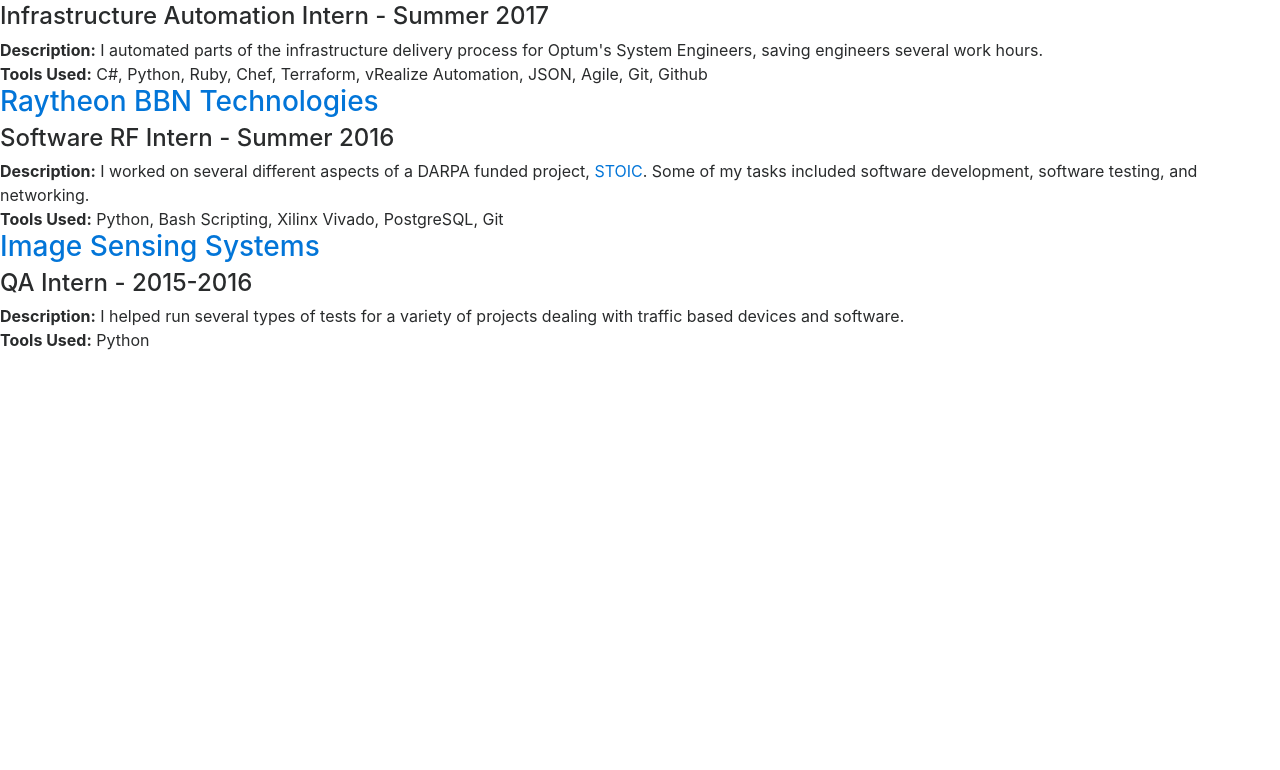
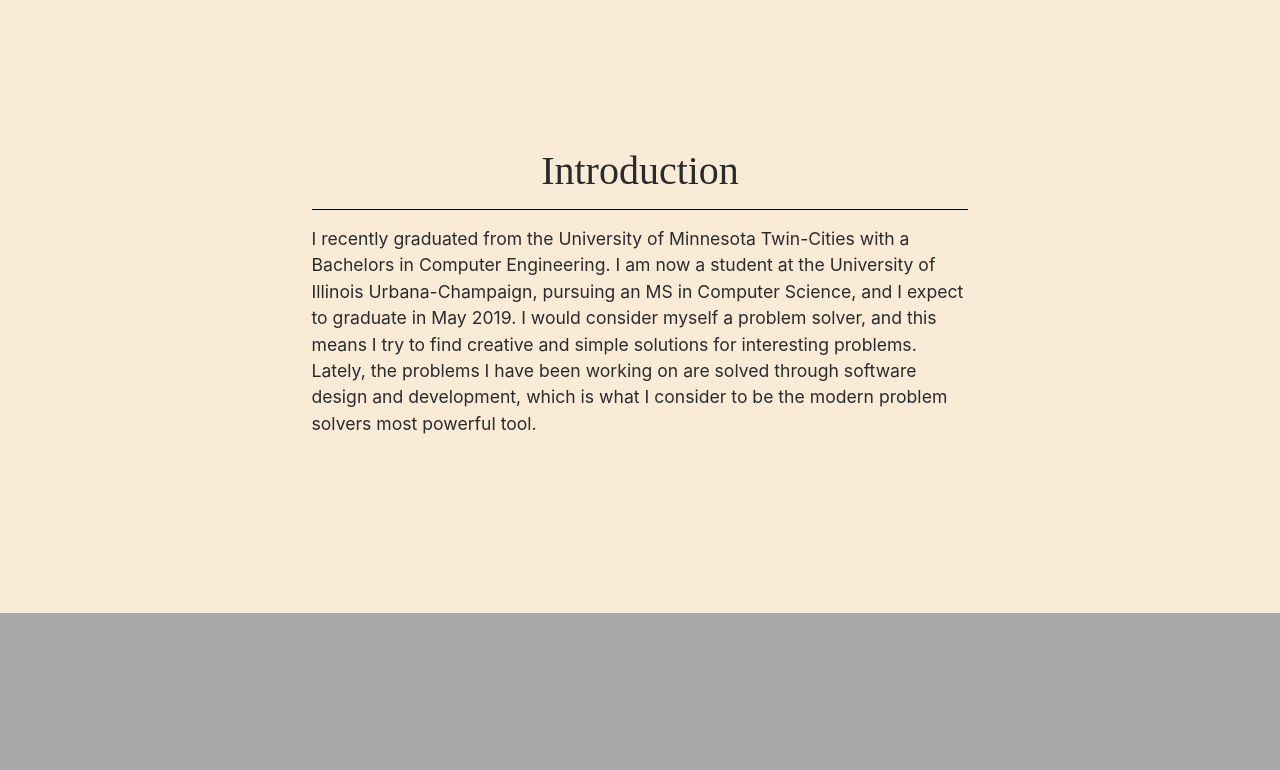
Before and after one commit to sgorse/sgorse.github.io, a plain HTML site: page index.html in a window 1280 px wide. Shown: the part 687-1457 px from the top of the page. Before the commit the page ends 1039 px from the top, so only its background shows below. Drawn offline with nearby package versions, Linux system fonts and the light colour scheme; a web font is replaced by a local one.

Commit message:
Added changes to allow for CSS to be seen

```diff
--- a/index.html
+++ b/index.html
@@ -1,12 +1,10 @@
+<!doctype html>
 
-<!doctype html>
 <html>
-<head>
-	<link rel="stylesheet" type="text/css" href="css/style.css">
-	<!-- Latest compiled and minified CSS -->
-	<link rel="stylesheet" href="https://cdnjs.cloudflare.com/ajax/libs/twitter-bootstrap/4.0.0-alpha.6/css/bootstrap.min.css">
-</head>
 <header>
+   <link rel="stylesheet" type="text/css" href="css/styles.css">
+   <!-- Latest compiled and minified CSS -->
+   <link rel="stylesheet" href="https://cdnjs.cloudflare.com/ajax/libs/twitter-bootstrap/4.0.0-alpha.6/css/bootstrap.min.css">
   <link rel="stylesheet" type="text/css" href="//fonts.googleapis.com/css?family=Sansita" />
   <div class="topnav" id="myTopnav">
     <a href="#pageOne">Home</a>
```
